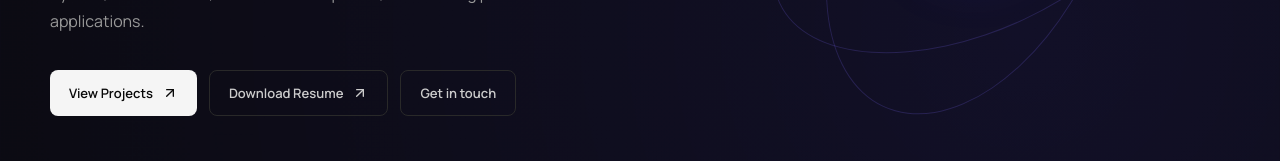
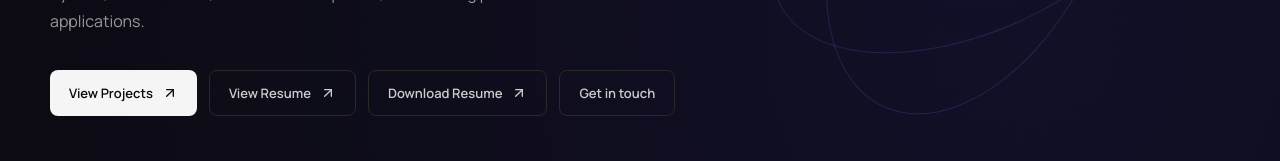
Before and after one commit to kavyayadav10/kavya-portfolio, a React (Vite) app: page / in a window 1280 px wide. Shown: the part 526-687 px from the top of the page. Built offline with nearby package versions, Linux system fonts and the light colour scheme; a web font is replaced by a local one.

Commit message:
Add view resume option

```diff
--- a/src/App.jsx
+++ b/src/App.jsx
@@ -127,6 +127,16 @@ function App() {
           <div className="hero-buttons">
             <a href="#projects" className="primary-btn">
               View Projects
+              <ArrowUpRight size={16} />
+            </a>
+
+            <a
+  href="/kavya-resume-2026.pdf"
+  target="_blank"
+  rel="noreferrer"
+  className="secondary-btn"
+>
+  View Resume
   <ArrowUpRight size={16} />
 </a>
 
```
Lines whose indentation alone changed are shown as unchanged.
